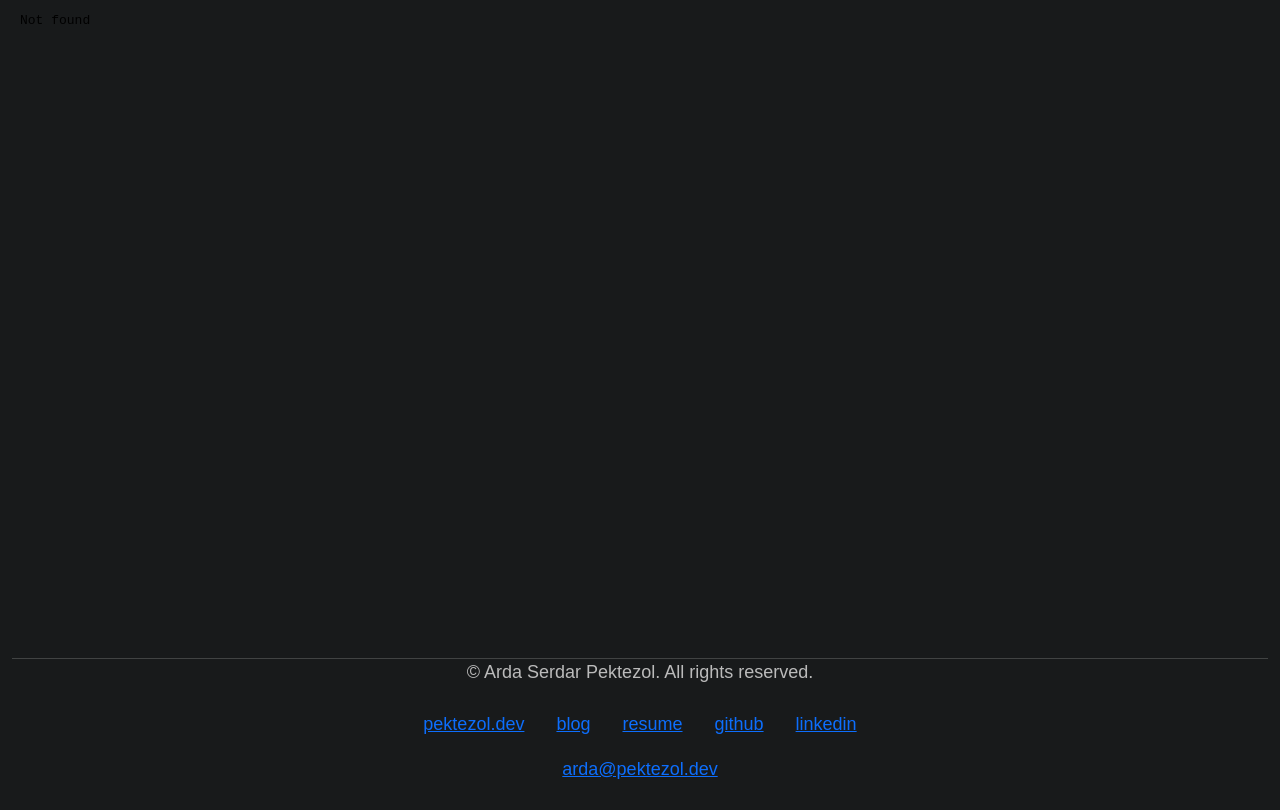
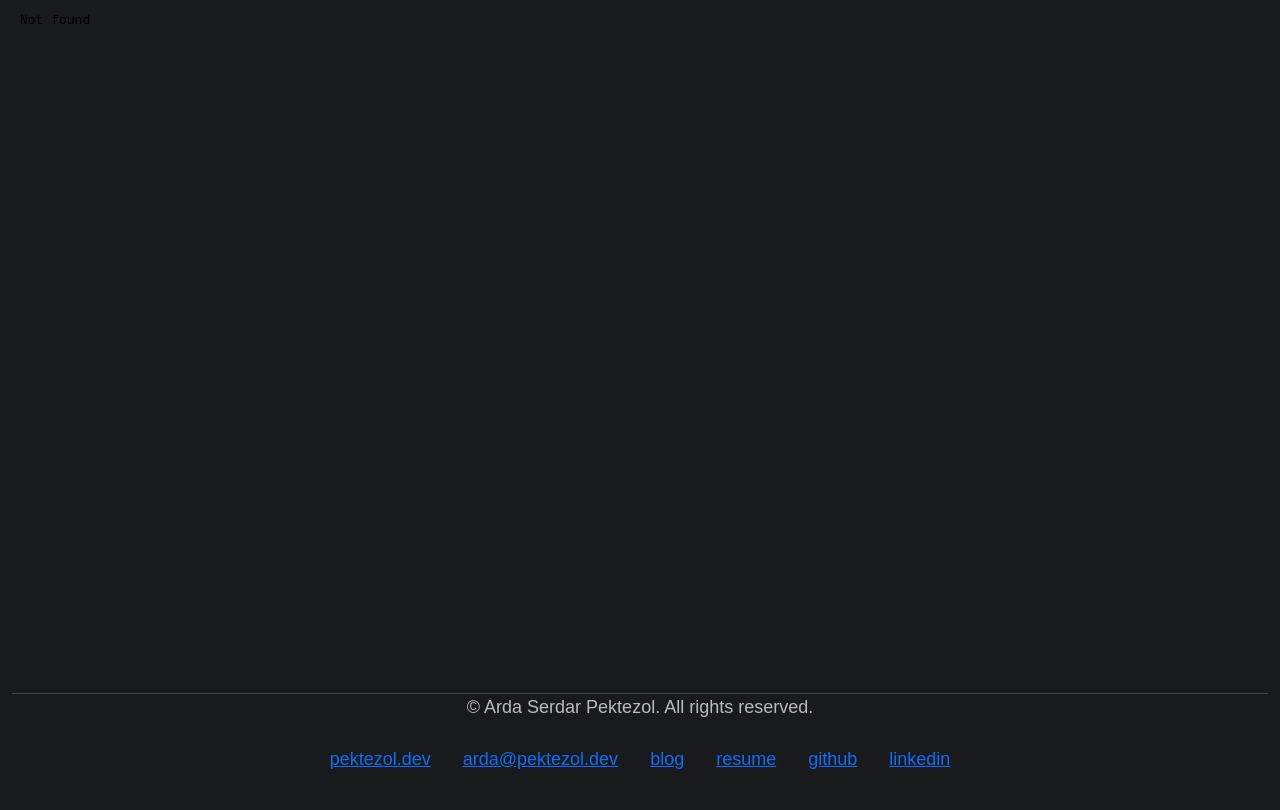
Before and after one commit to pektezol/resume, a plain HTML site: page index.html in a window 1280 px wide. Drawn offline with nearby package versions, Linux system fonts and the light colour scheme.

Commit message:
resume: update cv for 2024-10

```diff
--- a/index.html
+++ b/index.html
@@ -21,13 +21,11 @@
       <nav class="center">
         <p class="center">&copy; Arda Serdar Pektezol. All rights reserved.</p>
         <a href="https://pektezol.dev">pektezol.dev</a>
+        <a href="mailto:arda@pektezol.dev">arda@pektezol.dev</a>
         <a href="https://blog.pektezol.dev">blog</a>
         <a href="https://resume.pektezol.dev">resume</a>
         <a href="https://github.com/pektezol">github</a>
         <a href="https://linkedin.com/in/pektezol">linkedin</a>
-      </nav>
-      <nav class="center">
-        <a href="mailto:arda@pektezol.dev">arda@pektezol.dev</a>
       </nav>
     </footer>
   </div>
```
Also changed, not shown: 1 other file.
